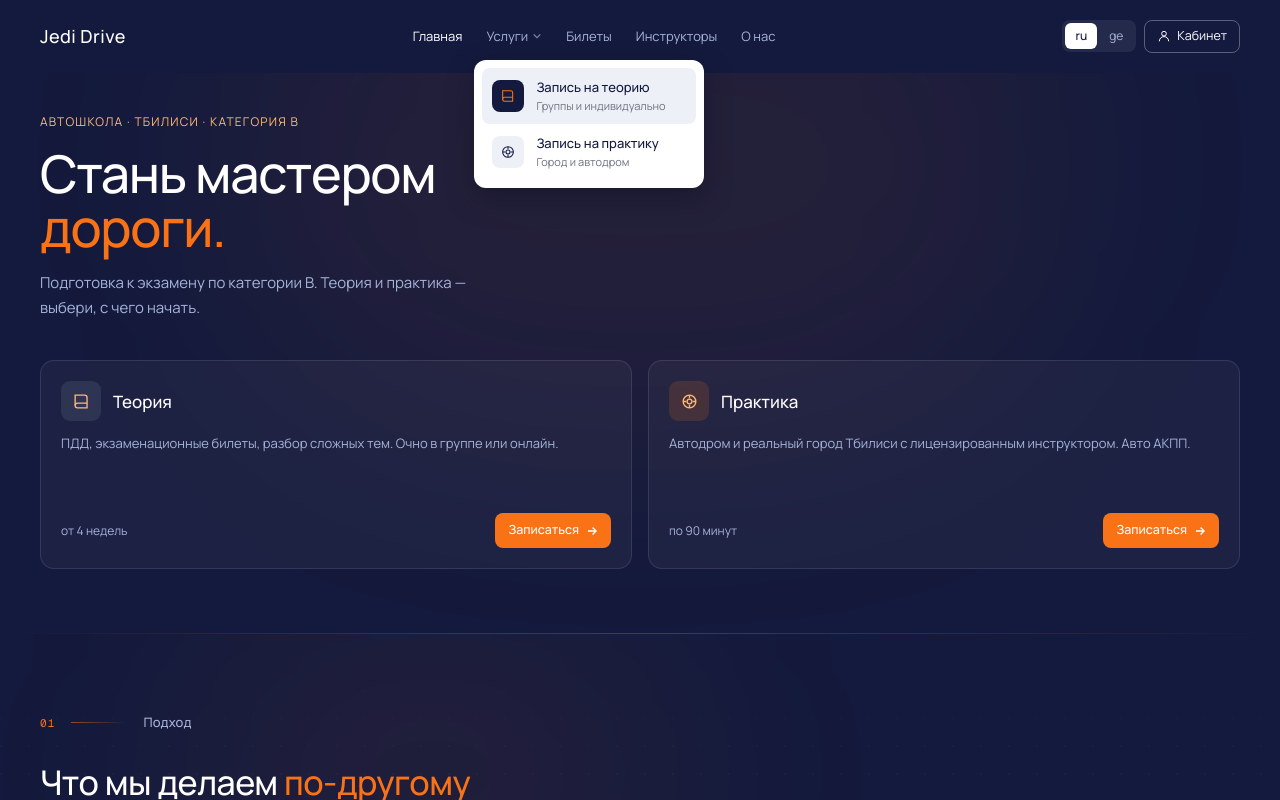
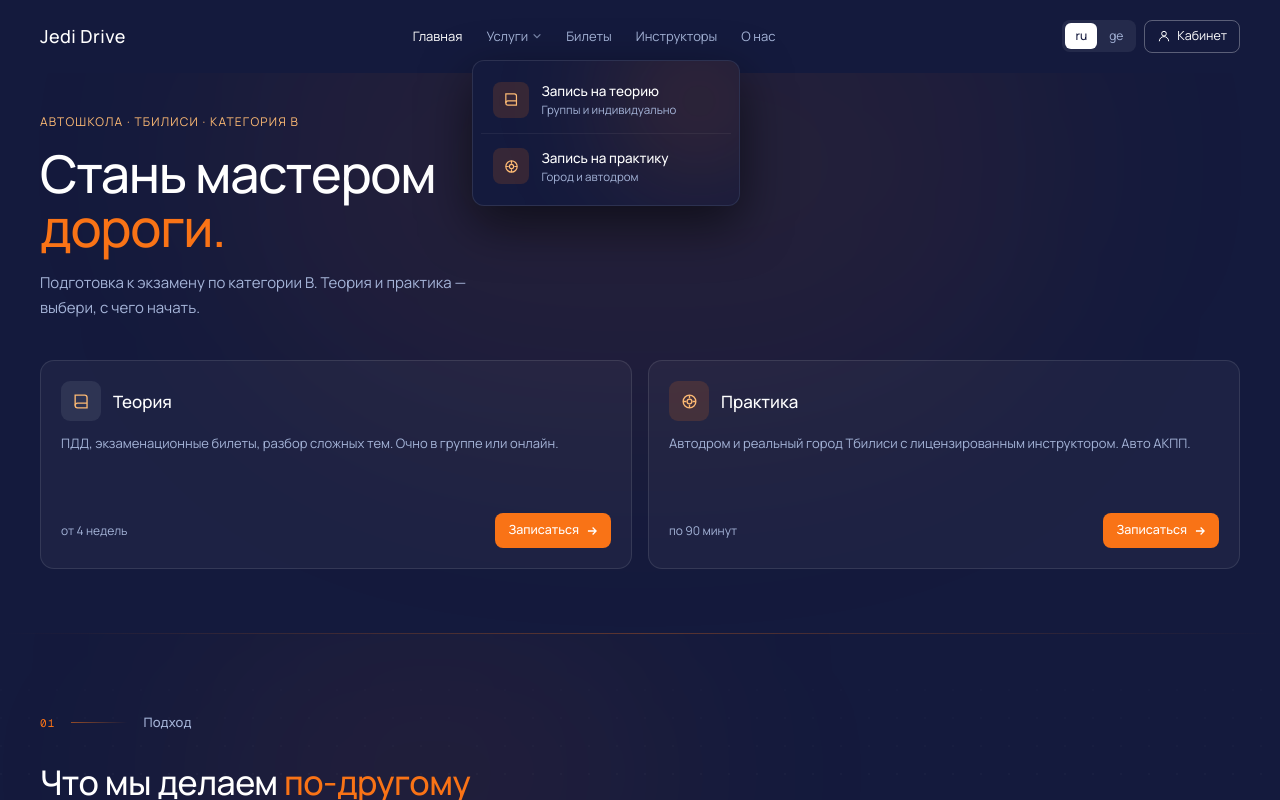
Before and after one commit to clouds-debug/jedi-drive, a Next.js app: page / in a window 1280 px wide. Both pictures are taken after a click on the button "Услуги". Shown: the top 800 px of the page. Built offline with nearby package versions, Linux system fonts and the light colour scheme.

Commit message:
Restyle services dropdown to navy theme

```diff
--- a/components/Nav.tsx
+++ b/components/Nav.tsx
@@ -20,37 +20,48 @@ export function Nav() {
                 <path d="M2 4 L6 8 L10 4" fill="none" stroke="currentColor" strokeWidth="1.5" />
               </svg>
             </button>
-            <div className="absolute left-[-12px] top-[calc(100%+14px)] min-w-[230px] bg-white text-ink rounded-xl p-2 shadow-[0_10px_28px_rgba(10,12,30,0.35)] opacity-0 invisible group-hover:opacity-100 group-hover:visible group-focus-within:opacity-100 group-focus-within:visible transition-all z-50">
+            <div className="absolute left-[-14px] top-[calc(100%+14px)] min-w-[268px] bg-navy border border-white/10 rounded-xl p-2 shadow-[0_18px_50px_rgba(0,0,0,0.55)] opacity-0 invisible translate-y-[-6px] group-hover:opacity-100 group-hover:visible group-hover:translate-y-0 group-focus-within:opacity-100 group-focus-within:visible group-focus-within:translate-y-0 transition-all duration-200 z-50 overflow-hidden">
+              <div className="absolute -right-12 -top-12 w-44 h-44 bg-orange/[0.15] rounded-full blur-[60px] pointer-events-none" aria-hidden />
+
               <Link
                 href="/services/theory"
-                className="flex items-center gap-3 p-2.5 rounded-lg bg-indigo-bg hover:bg-indigo-bg/80"
+                className="relative flex items-center gap-3 p-3 rounded-lg hover:bg-white/[0.05] transition-colors"
               >
-                <span className="w-8 h-8 bg-navy rounded-lg grid place-items-center shrink-0">
-                  <svg width="16" height="16" viewBox="0 0 24 24" fill="none" stroke="#F97316" strokeWidth="1.6">
+                <span className="w-9 h-9 bg-orange/15 rounded-lg grid place-items-center shrink-0">
+                  <svg width="17" height="17" viewBox="0 0 24 24" fill="none" stroke="#FDBA74" strokeWidth="1.7">
                     <path d="M4 4h12a3 3 0 0 1 3 3v13H7a3 3 0 0 1-3-3V4z" />
                     <path d="M4 17a3 3 0 0 1 3-3h12" />
                   </svg>
                 </span>
-                <span>
-                  <span className="block text-[13px] font-medium text-navy">Запись на теорию</span>
-                  <span className="block text-[11px] text-ink-mute">Группы и индивидуально</span>
+                <span className="flex-1">
+                  <span className="block text-[13.5px] font-medium text-white">Запись на теорию</span>
+                  <span className="block text-[11.5px] text-muted-on-navy">Группы и индивидуально</span>
                 </span>
+                <svg width="14" height="14" viewBox="0 0 24 24" fill="none" stroke="#A5B4D8" strokeWidth="2" className="opacity-0 group-hover:opacity-60 transition-opacity">
+                  <path d="M9 6l6 6-6 6" />
+                </svg>
               </Link>
+
+              <div className="h-px bg-white/[0.06] my-0.5" />
+
               <Link
                 href="/services/practice"
-                className="flex items-center gap-3 p-2.5 rounded-lg hover:bg-indigo-bg"
+                className="relative flex items-center gap-3 p-3 rounded-lg hover:bg-white/[0.05] transition-colors"
               >
-                <span className="w-8 h-8 bg-indigo-bg rounded-lg grid place-items-center shrink-0">
-                  <svg width="16" height="16" viewBox="0 0 24 24" fill="none" stroke="#141A3D" strokeWidth="1.6">
+                <span className="w-9 h-9 bg-orange/15 rounded-lg grid place-items-center shrink-0">
+                  <svg width="17" height="17" viewBox="0 0 24 24" fill="none" stroke="#FDBA74" strokeWidth="1.7">
                     <circle cx="12" cy="12" r="8" />
                     <circle cx="12" cy="12" r="3" />
                     <path d="M12 4v4M12 16v4M4 12h4M16 12h4" />
                   </svg>
                 </span>
-                <span>
-                  <span className="block text-[13px] font-medium text-navy">Запись на практику</span>
-                  <span className="block text-[11px] text-ink-mute">Город и автодром</span>
+                <span className="flex-1">
+                  <span className="block text-[13.5px] font-medium text-white">Запись на практику</span>
+                  <span className="block text-[11.5px] text-muted-on-navy">Город и автодром</span>
                 </span>
+                <svg width="14" height="14" viewBox="0 0 24 24" fill="none" stroke="#A5B4D8" strokeWidth="2" className="opacity-0 group-hover:opacity-60 transition-opacity">
+                  <path d="M9 6l6 6-6 6" />
+                </svg>
               </Link>
             </div>
           </div>
```
